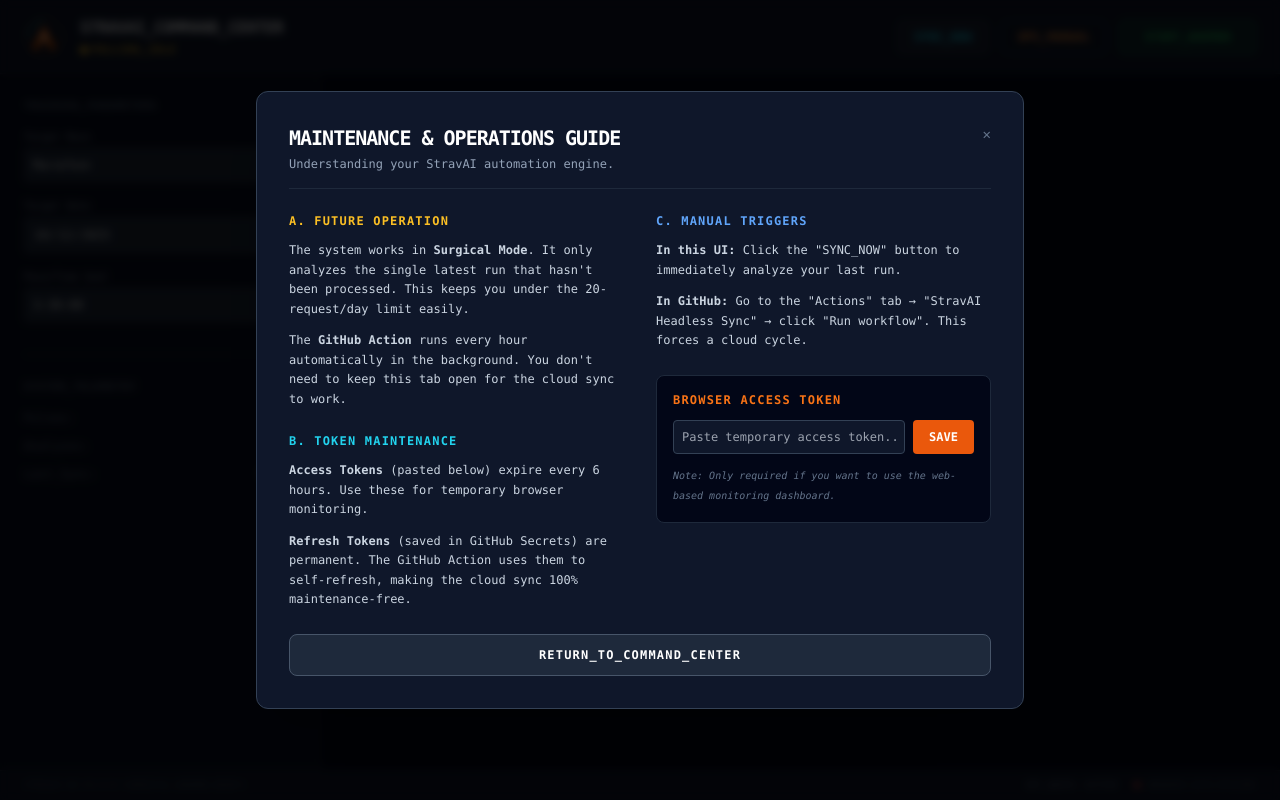
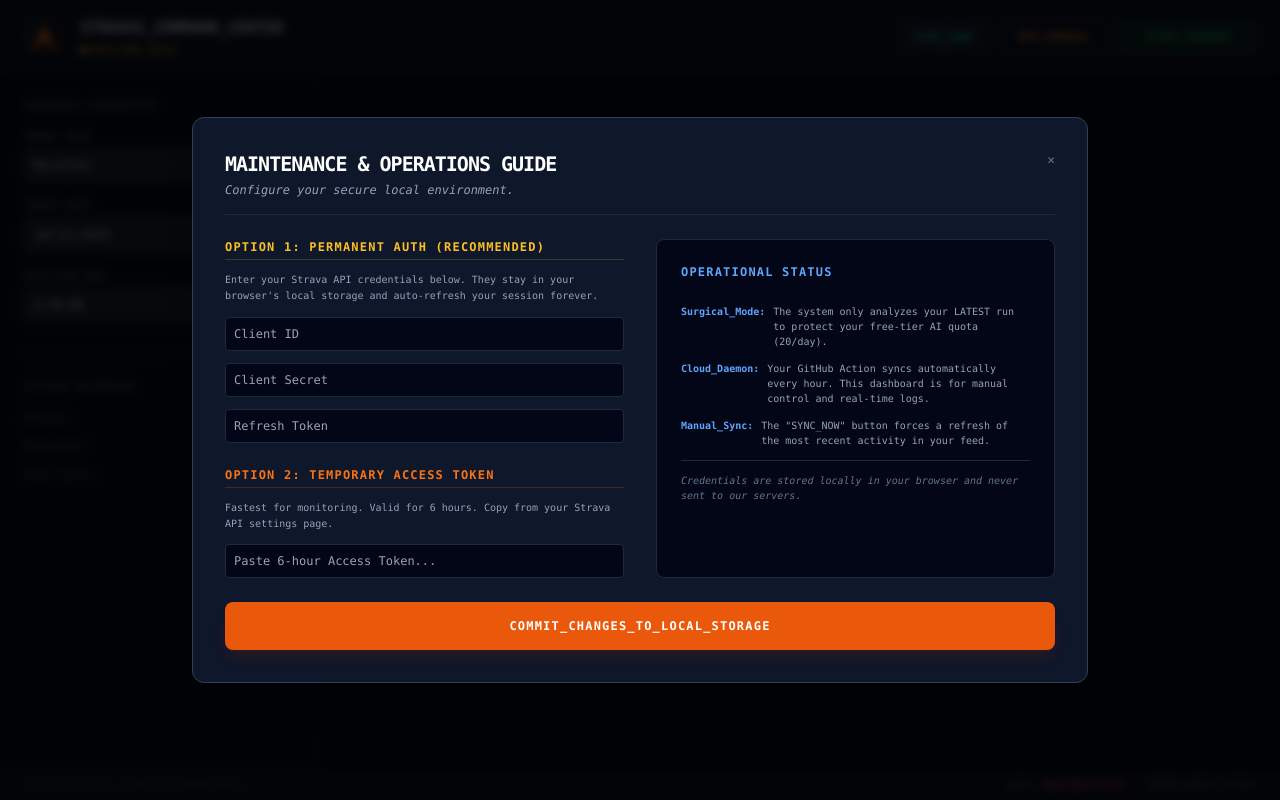
Before and after one commit to hegedus21/stravai-coach, a React (Vite) app: page / in a window 1280 px wide. Built offline with nearby package versions, Linux system fonts and the light colour scheme.

Commit message:
Update App.tsx

```diff
--- a/App.tsx
+++ b/App.tsx
@@ -1,4 +1,3 @@
-
 import { useState, useEffect, useCallback, useRef, useMemo } from 'react';
 import React from 'react';
 import { StravaService } from './services/stravaService';
@@ -10,12 +9,15 @@
 
 const App: React.FC = () => {
   const [token, setToken] = useState<string>(localStorage.getItem('strava_token') || '');
+  const [clientId, setClientId] = useState<string>(localStorage.getItem('strava_client_id') || '');
+  const [clientSecret, setClientSecret] = useState<string>(localStorage.getItem('strava_client_secret') || '');
+  const [refreshToken, setRefreshToken] = useState<string>(localStorage.getItem('strava_refresh_token') || '');
+
   const [isActive, setIsActive] = useState(false);
   const [isVerifying, setIsVerifying] = useState(false);
-  const [showSetup, setShowSetup] = useState(!token);
+  const [showSetup, setShowSetup] = useState(!token && !refreshToken);
   const [nextSyncIn, setNextSyncIn] = useState(SYNC_INTERVAL_MS / 1000);
   const [quotaExhausted, setQuotaExhausted] = useState(localStorage.getItem('quota_exhausted_date') === new Date().toDateString());
-  const [generatedIcon] = useState<string | null>(localStorage.getItem('custom_icon'));
 
   const [goals, setGoals] = useState<GoalSettings>({
     raceType: localStorage.getItem('goal_race_type') || 'Marathon',
@@ -51,14 +53,17 @@
   }, [goals]);
 
   const runVerification = async () => {
-    if (!token) return addLog("Auth Token required. Use 'SETUP' button.", "error");
+    const hasAuth = token || (clientId && clientSecret && refreshToken);
+    if (!hasAuth) return addLog("Auth Credentials required. Use 'SETUP' button.", "error");
     if (quotaExhausted) return addLog("Cannot verify: Quota exhausted.", "error");
 
     setIsVerifying(true);
     addLog("Manual trigger: forcing re-analysis of latest activity...", "info");
-    stravaService.setToken(token);
 
     try {
+      // In UI context, we set the manual token if provided
+      if (token) stravaService.setToken(token);
+
       const activities = await stravaService.getRecentActivities(10);
       const runs = activities.filter(a => a.type === 'Run');
       if (runs.length === 0) throw new Error("No recent runs found to process.");
@@ -87,10 +92,11 @@
   };
 
   const processSync = useCallback(async (depth: number = 20) => {
-    if (!token || quotaExhausted) return;
+    const hasAuth = token || (clientId && clientSecret && refreshToken);
+    if (!hasAuth || quotaExhausted) return;
 
     addLog(`Pulse check: scanning history...`, "info");
-    stravaService.setToken(token);
+    if (token) stravaService.setToken(token);
 
     try {
       const activities = await stravaService.getRecentActivities(depth);
@@ -122,7 +128,7 @@
       }
     }
     setNextSyncIn(SYNC_INTERVAL_MS / 1000);
-  }, [token, quotaExhausted, stravaService, coachService, goals, handleQuotaError, addLog]);
+  }, [token, clientId, clientSecret, refreshToken, quotaExhausted, stravaService, coachService, goals, handleQuotaError, addLog]);
 
   useEffect(() => {
     let interval: number | undefined;
@@ -144,13 +150,22 @@
     };
   }, [isActive, quotaExhausted, processSync]);
 
+  const saveCredentials = () => {
+    localStorage.setItem('strava_token', token);
+    localStorage.setItem('strava_client_id', clientId);
+    localStorage.setItem('strava_client_secret', clientSecret);
+    localStorage.setItem('strava_refresh_token', refreshToken);
+    setShowSetup(false);
+    addLog("Credentials updated. Ready for operations.", "success");
+  };
+
   return (
-    <div className="flex flex-col h-screen bg-slate-950 text-slate-300 font-mono">
+    <div className="flex flex-col h-screen bg-slate-950 text-slate-300 font-mono text-[13px]">
       <div className="flex items-center justify-between px-6 py-4 bg-slate-900 border-b border-slate-800 shadow-2xl">
         <div className="flex items-center gap-4">
           <StravAILogo className="w-10 h-10" />
           <div>
-            <h1 className="text-white font-bold tracking-tight uppercase">StravAI_Command_Center</h1>
+            <h1 className="text-white font-bold tracking-tight uppercase text-base">StravAI_Command_Center</h1>
             <div className="flex items-center gap-3 text-[10px] uppercase font-bold tracking-widest mt-0.5">
               <span className={`flex items-center gap-1 ${isActive ? 'text-green-400' : quotaExhausted ? 'text-red-500' : 'text-amber-400'}`}>
                 <span className={`w-2 h-2 rounded-full ${isActive ? 'bg-green-400 animate-pulse' : quotaExhausted ? 'bg-red-600' : 'bg-amber-400'}`}></span>
@@ -196,7 +211,7 @@
           {quotaExhausted && (
             <div className="p-4 bg-red-900/20 border border-red-900/50 rounded-lg text-[10px] text-red-400 leading-tight">
               <p className="font-bold mb-1 underline">QUOTA DEPLETED</p>
-              The 20-request daily limit is reached. The system is in safe-mode. Manual and auto-syncs are disabled until Google resets your counter (usually at 00:00 PST).
+              The 20-request daily limit is reached. The system is in safe-mode. Manual and auto-syncs are disabled until Google resets your counter.
             </div>
           )}
 
@@ -204,15 +219,15 @@
             <h2 className="text-[10px] font-bold text-slate-500 uppercase tracking-widest mb-4">Training_Parameters</h2>
             <div className="space-y-4">
               <div>
-                <label className="text-[10px] text-slate-400 block mb-1">Target Race</label>
+                <label className="text-[10px] text-slate-400 block mb-1 uppercase">Target Race</label>
                 <input type="text" value={goals.raceType} onChange={e => setGoals({...goals, raceType: e.target.value})} className="w-full bg-slate-800 border border-slate-700 rounded p-2 text-xs text-white outline-none focus:border-orange-500"/>
               </div>
               <div>
-                <label className="text-[10px] text-slate-400 block mb-1">Target Date</label>
+                <label className="text-[10px] text-slate-400 block mb-1 uppercase">Target Date</label>
                 <input type="date" value={goals.raceDate} onChange={e => setGoals({...goals, raceDate: e.target.value})} className="w-full bg-slate-800 border border-slate-700 rounded p-2 text-xs text-white outline-none focus:border-orange-500"/>
               </div>
               <div>
-                <label className="text-[10px] text-slate-400 block mb-1">Pace/Time Goal</label>
+                <label className="text-[10px] text-slate-400 block mb-1 uppercase">Pace/Time Goal</label>
                 <input type="text" value={goals.goalTime} onChange={e => setGoals({...goals, goalTime: e.target.value})} className="w-full bg-slate-800 border border-slate-700 rounded p-2 text-xs text-white outline-none focus:border-orange-500"/>
               </div>
             </div>
@@ -255,76 +270,89 @@
 
       {showSetup && (
         <div className="fixed inset-0 z-50 flex items-center justify-center bg-black/80 backdrop-blur-sm p-4">
-          <div className="bg-slate-900 border border-slate-700 rounded-xl max-w-3xl w-full max-h-[90vh] overflow-y-auto p-8 shadow-2xl space-y-6 text-sm">
+          <div className="bg-slate-900 border border-slate-700 rounded-xl max-w-4xl w-full max-h-[90vh] overflow-y-auto p-8 shadow-2xl space-y-6">
             <div className="flex justify-between items-start border-b border-slate-800 pb-4">
               <div>
                 <h2 className="text-xl font-bold text-white mb-1 uppercase tracking-tighter">Maintenance & Operations Guide</h2>
-                <p className="text-slate-400 text-xs">Understanding your StravAI automation engine.</p>
+                <p className="text-slate-400 text-xs italic">Configure your secure local environment.</p>
               </div>
               <button onClick={() => setShowSetup(false)} className="text-slate-500 hover:text-white transition-colors">✕</button>
             </div>
 
             <div className="grid grid-cols-1 md:grid-cols-2 gap-8">
               <div className="space-y-6">
-                <section className="space-y-3">
-                  <h3 className="text-amber-400 font-bold uppercase text-xs tracking-widest">A. Future Operation</h3>
-                  <p className="text-slate-300 text-xs leading-relaxed">The system works in <strong>Surgical Mode</strong>. It only analyzes the single latest run that hasn't been processed. This keeps you under the 20-request/day limit easily.</p>
-                  <p className="text-slate-300 text-xs leading-relaxed">The <strong>GitHub Action</strong> runs every hour automatically in the background. You don't need to keep this tab open for the cloud sync to work.</p>
+                 <section className="space-y-3">
+                  <h3 className="text-amber-400 font-bold uppercase text-xs tracking-widest border-b border-amber-400/20 pb-1">Option 1: Permanent Auth (Recommended)</h3>
+                  <p className="text-slate-400 text-[10px] leading-relaxed">Enter your Strava API credentials below. They stay in your browser's local storage and auto-refresh your session forever.</p>
+                  <div className="space-y-3">
+                    <input type="text" placeholder="Client ID" value={clientId} onChange={e => setClientId(e.target.value)} className="w-full bg-slate-950 border border-slate-800 rounded p-2 text-xs outline-none focus:border-cyan-500"/>
+                    <input type="password" placeholder="Client Secret" value={clientSecret} onChange={e => setClientSecret(e.target.value)} className="w-full bg-slate-950 border border-slate-800 rounded p-2 text-xs outline-none focus:border-cyan-500"/>
+                    <input type="password" placeholder="Refresh Token" value={refreshToken} onChange={e => setRefreshToken(e.target.value)} className="w-full bg-slate-950 border border-slate-800 rounded p-2 text-xs outline-none focus:border-cyan-500"/>
+                  </div>
                 </section>
 
                 <section className="space-y-3">
-                  <h3 className="text-cyan-400 font-bold uppercase text-xs tracking-widest">B. Token Maintenance</h3>
-                  <p className="text-slate-300 text-xs leading-relaxed"><strong>Access Tokens</strong> (pasted below) expire every 6 hours. Use these for temporary browser monitoring.</p>
-                  <p className="text-slate-300 text-xs leading-relaxed"><strong>Refresh Tokens</strong> (saved in GitHub Secrets) are permanent. The GitHub Action uses them to self-refresh, making the cloud sync 100% maintenance-free.</p>
+                  <h3 className="text-orange-500 font-bold uppercase text-xs tracking-widest border-b border-orange-500/20 pb-1">Option 2: Temporary Access Token</h3>
+                  <p className="text-slate-400 text-[10px] leading-relaxed">Fastest for monitoring. Valid for 6 hours. Copy from your Strava API settings page.</p>
+                  <input
+                    type="password"
+                    placeholder="Paste 6-hour Access Token..."
+                    value={token}
+                    onChange={e => setToken(e.target.value)}
+                    className="w-full bg-slate-950 border border-slate-800 rounded p-2 text-xs outline-none focus:border-orange-500"
+                  />
                 </section>
               </div>
 
-              <div className="space-y-6">
-                <section className="space-y-3">
-                  <h3 className="text-blue-400 font-bold uppercase text-xs tracking-widest">C. Manual Triggers</h3>
-                  <p className="text-slate-300 text-xs leading-relaxed"><strong>In this UI:</strong> Click the "SYNC_NOW" button to immediately analyze your last run.</p>
-                  <p className="text-slate-300 text-xs leading-relaxed"><strong>In GitHub:</strong> Go to the "Actions" tab → "StravAI Headless Sync" → click "Run workflow". This forces a cloud cycle.</p>
-                </section>
-
-                <section className="space-y-3 p-4 bg-slate-950 rounded-lg border border-slate-800">
-                  <h3 className="text-orange-500 font-bold uppercase text-xs tracking-widest mb-2">Browser Access Token</h3>
-                  <div className="flex gap-2">
-                    <input
-                      type="password"
-                      placeholder="Paste temporary access token..."
-                      className="flex-grow bg-slate-900 border border-slate-700 rounded p-2 text-xs outline-none focus:border-orange-500"
-                      onChange={(e) => {
-                        setToken(e.target.value);
-                        localStorage.setItem('strava_token', e.target.value);
-                      }}
-                      value={token}
-                    />
-                    <button onClick={() => setShowSetup(false)} className="bg-orange-600 text-white px-4 py-2 rounded font-bold text-xs uppercase">Save</button>
-                  </div>
-                  <p className="text-[10px] text-slate-500 mt-2 italic">Note: Only required if you want to use the web-based monitoring dashboard.</p>
-                </section>
+              <div className="space-y-6 bg-slate-950 p-6 rounded-lg border border-slate-800">
+                <h3 className="text-blue-400 font-bold uppercase text-xs tracking-widest mb-4">Operational Status</h3>
+                <ul className="text-[10px] space-y-3 text-slate-400">
+                  <li className="flex gap-2">
+                    <span className="text-blue-400 font-bold">Surgical_Mode:</span>
+                    <span>The system only analyzes your LATEST run to protect your free-tier AI quota (20/day).</span>
+                  </li>
+                  <li className="flex gap-2">
+                    <span className="text-blue-400 font-bold">Cloud_Daemon:</span>
+                    <span>Your GitHub Action syncs automatically every hour. This dashboard is for manual control and real-time logs.</span>
+                  </li>
+                  <li className="flex gap-2">
+                    <span className="text-blue-400 font-bold">Manual_Sync:</span>
+                    <span>The "SYNC_NOW" button forces a refresh of the most recent activity in your feed.</span>
+                  </li>
+                  <li className="flex gap-2 border-t border-slate-800 pt-3">
+                    <span className="text-slate-500 italic">Credentials are stored locally in your browser and never sent to our servers.</span>
+                  </li>
+                </ul>
               </div>
             </div>
 
             <button
-              onClick={() => setShowSetup(false)}
-              className="w-full py-3 bg-slate-800 hover:bg-slate-700 text-white rounded-lg font-bold transition-colors border border-slate-600 uppercase text-xs tracking-widest"
+              onClick={saveCredentials}
+              className="w-full py-4 bg-orange-600 hover:bg-orange-500 text-white rounded-lg font-bold transition-all uppercase tracking-widest text-xs shadow-lg shadow-orange-900/20"
             >
-              RETURN_TO_COMMAND_CENTER
+              COMMIT_CHANGES_TO_LOCAL_STORAGE
             </button>
           </div>
         </div>
       )}
 
       <div className="px-6 py-2 bg-slate-900 border-t border-slate-800 text-[9px] text-slate-600 flex justify-between uppercase">
-        <span>StravAI.OS v1.5.0 (SURGICAL_DAEMON_READY)</span>
-        <span className="flex items-center gap-4">
-           <span className="text-slate-500">API_QUOTA: {quotaExhausted ? '0/20' : 'ACTIVE'}</span>
+        <span>StravAI.OS v1.5.1 (SURGICAL_DAEMON_READY)</span>
+        <div className="flex items-center gap-6">
            <span className="flex items-center gap-2">
-            <span className={`w-1.5 h-1.5 rounded-full ${token ? 'bg-green-500 animate-pulse' : 'bg-red-500'}`}></span>
-            {token ? 'Browser_Auth_Valid' : 'Browser_Auth_Missing'}
-          </span>
-        </span>
+             <span className="text-slate-500">AUTH:</span>
+             {refreshToken ? (
+               <span className="text-cyan-400 font-bold flex items-center gap-1">
+                 <span className="w-1.5 h-1.5 bg-cyan-400 rounded-full animate-pulse"></span> PERMANENT_VAULT
+               </span>
+             ) : token ? (
+               <span className="text-orange-400 font-bold">TEMPORARY_SESSION</span>
+             ) : (
+               <span className="text-red-500 font-bold">UNAUTHENTICATED</span>
+             )}
+           </span>
+           <span className="text-slate-500">GEMINI_QUOTA: {quotaExhausted ? '0/20' : 'ACTIVE'}</span>
+        </div>
       </div>
     </div>
   );
```
